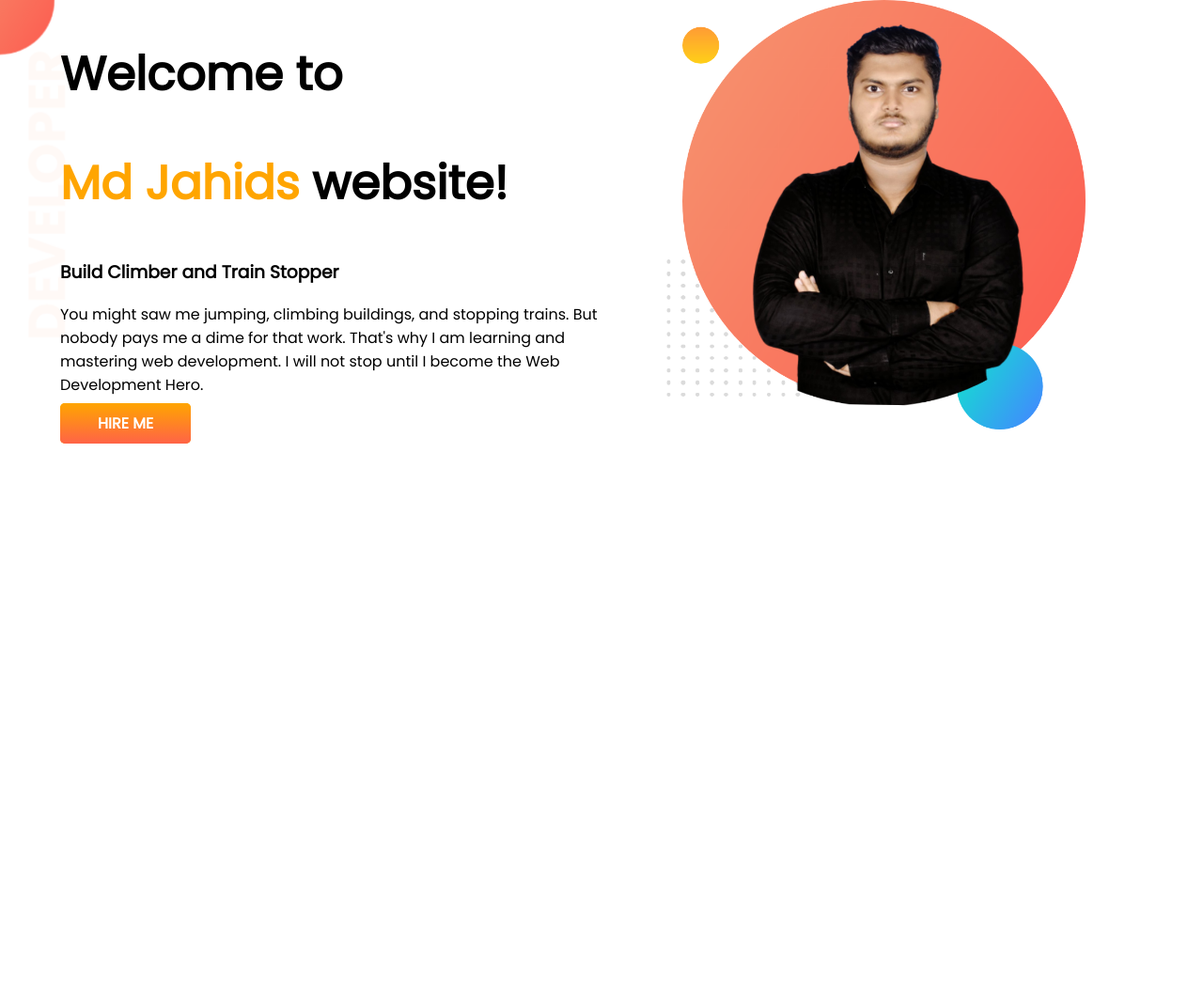
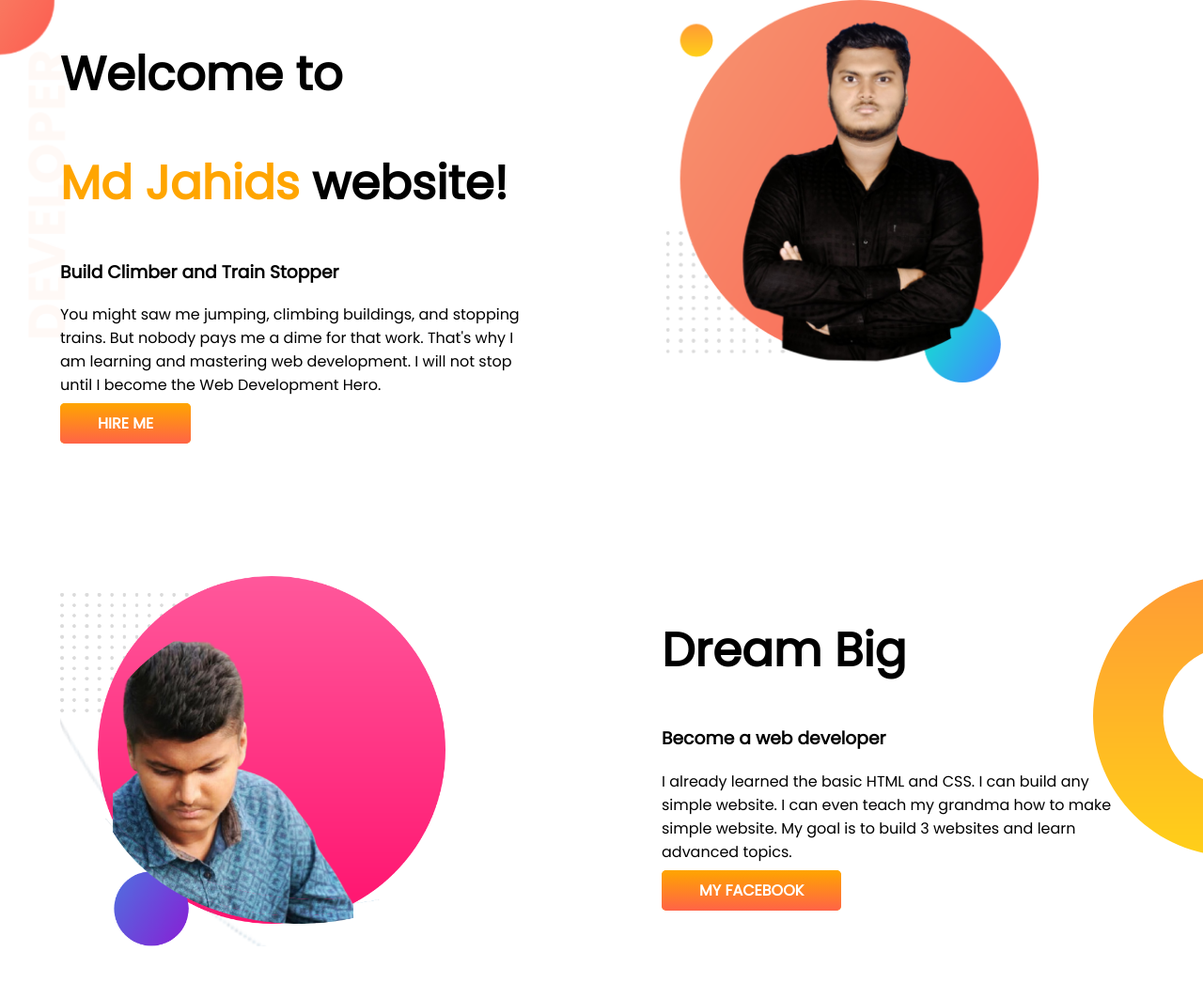
Before and after one commit to mdjahid66/developer-portfolio, a plain HTML site: page index.html in a window 1280 px wide. Shown: the whole page at 94% size. Before the commit the page ends 800 px from the top, so only its background shows below. Drawn offline with Linux system fonts and the light colour scheme.

Commit message:
dream added

```diff
--- a/index.html
+++ b/index.html
@@ -29,6 +29,22 @@
         <div class="half-width">
             <img src="images/jahids-bg.png" alt="">
         </div>
+
+    </section>
+    <section class="dream-big">
+        <div class="half-width">
+            <img src="images/jahid-bg2.png" alt="">
+        </div>
+
+        <div class="half-width">
+            <h1>Dream Big</h1>
+            <h3>Become a web developer</h3>
+            <P>I already learned the basic HTML and CSS. I can build any simple website. I can even teach my grandma how
+                to make simple website. My goal is to build 3 websites and learn advanced topics.
+            </P>
+            <a class="link-button" target="_blank" href="https://www.facebook.com/zahid.814/">MY FACEBOOK</a>
+        </div>
+
     </section>
 
 </body>
--- a/style.css
+++ b/style.css
@@ -11,10 +11,12 @@ h1{
 }
 section{
     display: flex;
+    margin-bottom: 150px;
 }
 .half-width{
     width: 50%;
     padding-left: 5%;
+    padding-right: 5%;
 }
 .half-width img{
     width: 80%;
@@ -32,3 +34,8 @@ section{
     background-image: url(images/top-banner.png);
     background-repeat: no-repeat;
 }
+.dream-big{
+    background-image: url(images/dream-bg.png);
+    background-repeat: no-repeat;
+    background-position-x: right;
+}
```
Also changed, not shown: images/jahid-bg2.png (added), showOff/IMG_E1201.JPG (added).
